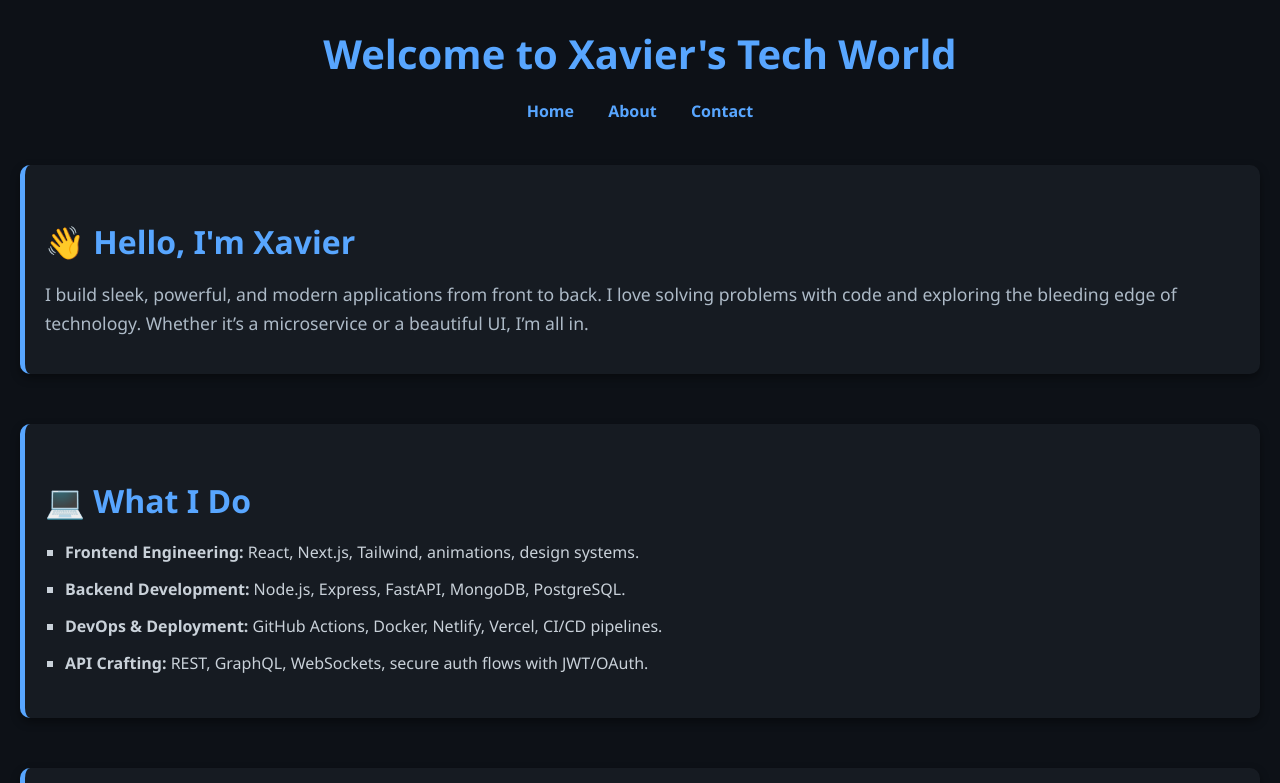
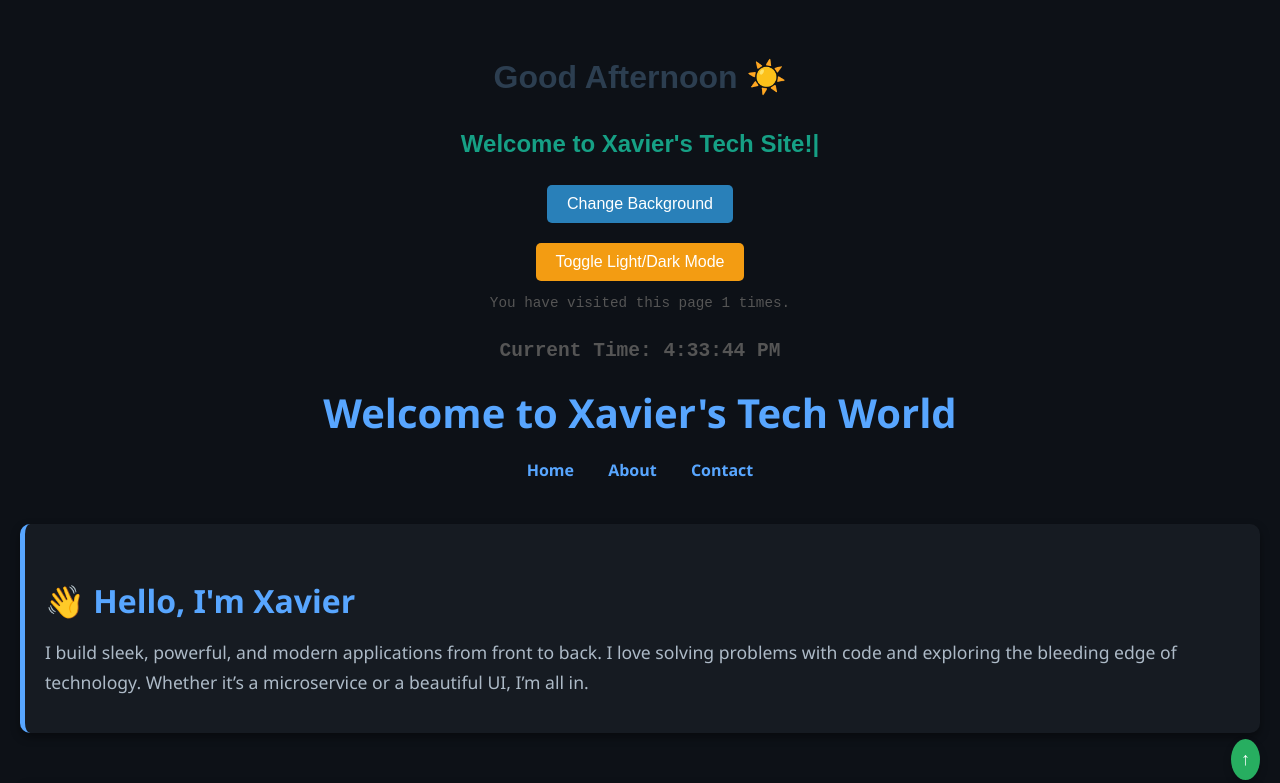
Before and after one commit to XavierOpurozor/Xavier-Techsite, a plain HTML site: page index.html in a window 1280 px wide. Shown: the top 783 px of the page. Drawn offline with Linux system fonts and the light colour scheme.

Commit message:
Update index.html

```diff
--- a/index.html
+++ b/index.html
@@ -8,6 +8,112 @@
   <link rel="icon" href="favicon.ico" type="image/x-icon" />
 </head>
 <body>
+  <!-- Greeting -->
+<h2 id="greeting" style="text-align:center; font-family:sans-serif; color:#2c3e50;"></h2>
+
+<!-- Typing Text -->
+<h3 style="text-align:center; font-family:sans-serif; color:#16a085;">
+  <span id="typing-text"></span><span id="cursor">|</span>
+</h3>
+
+<!-- Change Background -->
+<div style="text-align:center; margin: 20px;">
+  <button onclick="changeBackground()" style="padding:10px 20px; font-size:16px; border:none; background-color:#2980b9; color:white; border-radius:5px; cursor:pointer;">
+    Change Background
+  </button>
+</div>
+
+<!-- Light/Dark Mode Toggle -->
+<div style="text-align:center; margin: 10px;">
+  <button onclick="toggleTheme()" style="padding:10px 20px; font-size:16px; background-color:#f39c12; color:white; border:none; border-radius:5px;">
+    Toggle Light/Dark Mode
+  </button>
+</div>
+
+<!-- Visit Counter -->
+<p style="text-align:center; font-family:monospace; color:#555;">
+  You have visited this page <span id="visitCount">0</span> times.
+</p>
+
+<!-- Live Clock -->
+<h3 id="clock" style="text-align:center; font-family: monospace; color: #555;"></h3>
+
+<!-- Scroll to Top -->
+<button onclick="scrollToTop()" style="
+  position:fixed;
+  bottom:20px;
+  right:20px;
+  padding:10px;
+  border:none;
+  background:#27ae60;
+  color:white;
+  border-radius:50%;
+  font-size:18px;
+  cursor:pointer;
+  box-shadow: 0 4px 8px rgba(0,0,0,0.2);
+">
+  ↑
+</button>
+
+<script>
+  // Greeting based on time
+  const greetingEl = document.getElementById("greeting");
+  const hour = new Date().getHours();
+  let message = hour < 12 ? "Good Morning 🌞" : hour < 18 ? "Good Afternoon ☀️" : "Good Evening 🌙";
+  greetingEl.innerText = message;
+
+  // Change background color
+  function changeBackground() {
+    const colors = ["#f1c40f", "#e67e22", "#1abc9c", "#9b59b6", "#ecf0f1", "#2ecc71", "#34495e"];
+    document.body.style.backgroundColor = colors[Math.floor(Math.random() * colors.length)];
+  }
+
+  // Live clock
+  function updateClock() {
+    const now = new Date();
+    document.getElementById("clock").innerText = "Current Time: " + now.toLocaleTimeString();
+  }
+  setInterval(updateClock, 1000);
+  updateClock();
+
+  // Typing effect
+  const text = "Welcome to Xavier's Tech Site!";
+  let index = 0;
+  function typeText() {
+    if (index < text.length) {
+      document.getElementById("typing-text").innerHTML += text.charAt(index);
+      index++;
+      setTimeout(typeText, 100);
+    }
+  }
+  typeText();
+
+  // Blinking cursor
+  setInterval(() => {
+    const cursor = document.getElementById("cursor");
+    cursor.style.opacity = cursor.style.opacity === "0" ? "1" : "0";
+  }, 500);
+
+  // Light/Dark mode toggle
+  let isDark = false;
+  function toggleTheme() {
+    document.body.style.backgroundColor = isDark ? "#ffffff" : "#2c3e50";
+    document.body.style.color = isDark ? "#000000" : "#ecf0f1";
+    isDark = !isDark;
+  }
+
+  // Page visit counter (localStorage)
+  const count = localStorage.getItem("visitCount");
+  let visitCount = count ? parseInt(count) + 1 : 1;
+  localStorage.setItem("visitCount", visitCount);
+  document.getElementById("visitCount").innerText = visitCount;
+
+  // Scroll to top button
+  function scrollToTop() {
+    window.scrollTo({ top: 0, behavior: "smooth" });
+  }
+</script>
+
   <header>
     <h1>Welcome to Xavier's Tech World</h1>
     <nav>
```
